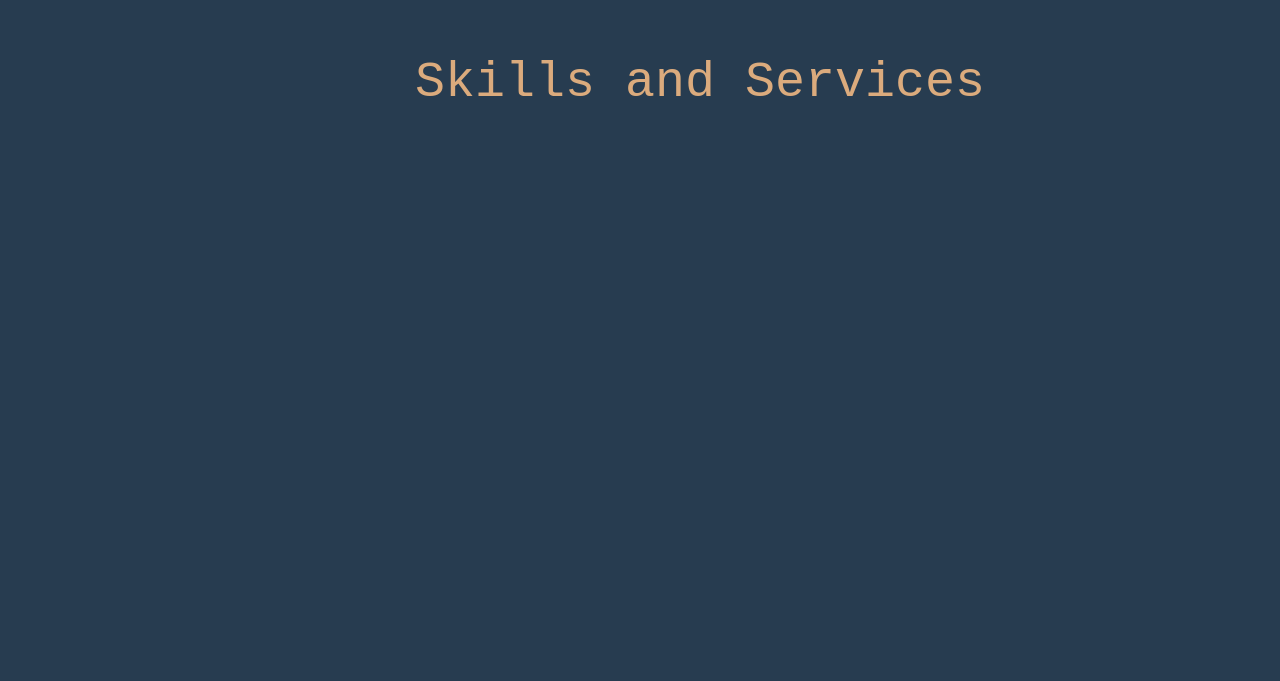
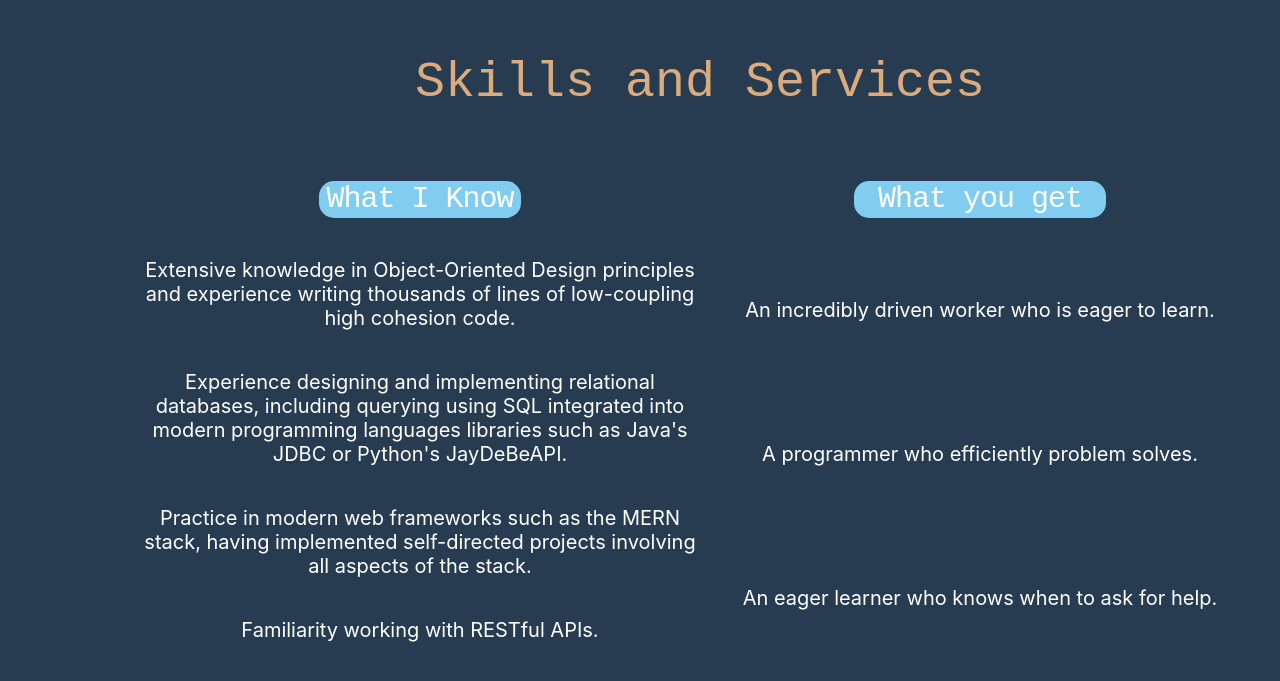
Before and after one commit to Jollyolfun/PersonalSite, a React (Create React App) app: page / in a window 1280 px wide. Shown: the part 2713-3394 px from the top of the page. Before the commit the page ends 2844 px from the top, so only its background shows below. Built offline with nearby package versions, Linux system fonts and the light colour scheme.

Commit message:
basic skills and services

```diff
--- a/src/App.css
+++ b/src/App.css
@@ -299,6 +299,64 @@ contain some other information about me or links*/
 
 .socialMediaContainer {
   height: 300px;
+}
+
+.skillsContainer {
+  height: 700px;
+  display: flex;
+  justify-content: center;
+  align-items: center;
+}
+
+.skill {
+  height: 600px;
+  width: 40%;
+  display: flex;
+  align-items: center;
+  flex-direction: column;
+}
 
 
+.subHeader {
+  font-size: 30px;
+  margin-bottom: 20px;
+  height: 35px;
+  width: 200px;
+  border-radius: 15px;
+  color: #ffff;
+  font-family: "Andale Mono", monospace;
+  background-color: #80cdef;
+  border: 1px solid #0000;
+  text-align: center;
+  line-height: 35px;
+  letter-spacing: -1px;
+
 }
+.subHeader2 {
+  font-size: 30px;
+  margin-bottom: 20px;
+  height: 35px;
+  width: 250px;
+  border-radius: 15px;
+  color: #ffff;
+  font-family: "Andale Mono", monospace;
+  background-color: #80cdef;
+  border: 1px solid #0000;
+  text-align: center;
+  line-height: 35px;
+  letter-spacing: -1px;
+
+}
+
+.skillItem {
+  color: #ffff;
+  font-size: 20px;
+
+}
+
+.skillItem2 {
+  color: #ffff;
+  font-size: 20px;
+  padding: 40px;
+
+}
--- a/src/App.js
+++ b/src/App.js
@@ -8,6 +8,7 @@ function MySite() {
   const [scrollPosition, setScrollPosition] = useState(0);
   const aboutMeRef = useRef(null);
   const socialMediaRef = useRef(null);
+  const skillsRef = useRef(null);
 
   //Used to decide where to scroll to when a specific option
   //on the top of the webpage is clicked
@@ -34,6 +35,9 @@ function MySite() {
     }
     else if (type === 'Social Media') {
       elementRef = socialMediaRef;
+    }
+    else if (type === 'Skills') {
+      elementRef = skillsRef;
     }
     else if (type === 'Resume') {
       window.open(resume, '_blank', 'noopener,noreferrer');
@@ -106,7 +110,7 @@ function MySite() {
         <div className="option" onClick={() => clickedOption('About Me')}> Who I Am</div>
         <div className="option" onClick={() => clickedOption('Social Media')}> My Social Media</div>
         <div className="option" onClick={() => clickedOption('Projects')}> Self Directed Projects</div>
-        <div className="option" onClick={() => clickedOption('Skills/Servies')}> Skills/Services</div>
+        <div className="option" onClick={() => clickedOption('Skills')}> Skills/Services</div>
         <div className="option" onClick={() => clickedOption('Resume')}> Resumes</div>
         <div className="option" onClick={() => clickedOption('Contact Me')}> How To Contact Me</div>
       </div>
@@ -196,6 +200,40 @@ function MySite() {
       </div>
       <div className="gap"></div>
       <div className="topicHeader"> Skills and Services </div>
+      <div className="skillsContainer" ref={skillsRef}>
+        <div className="skill">
+          <div className="subHeader"> What I Know </div>
+          <p className="skillItem">
+            Extensive knowledge in Object-Oriented Design principles and experience writing thousands
+            of lines of low-coupling high cohesion code.
+          </p>
+          <p className="skillItem">
+            Experience designing and implementing relational databases, including querying using SQL
+            integrated into modern programming languages libraries such as Java's JDBC or Python's JayDeBeAPI.
+          </p>
+          <p className="skillItem">
+            Practice in modern web frameworks such as the MERN stack, having implemented self-directed
+            projects involving all aspects of the stack.
+          </p>
+          <p className="skillItem">
+            Familiarity working with RESTful APIs.
+          </p>
+        </div>
+        <div className="skill">
+          <div className="subHeader2"> What you get</div>
+          <p className="skillItem2">
+            An incredibly driven worker who is eager to learn.
+          </p>
+          <p className="skillItem2">
+            A programmer who efficiently problem solves.
+          </p>
+          <p className="skillItem2">
+            An eager learner who knows when to ask for help.
+          </p>
+
+
+        </div>
+      </div>
 
 
     </div>
```
